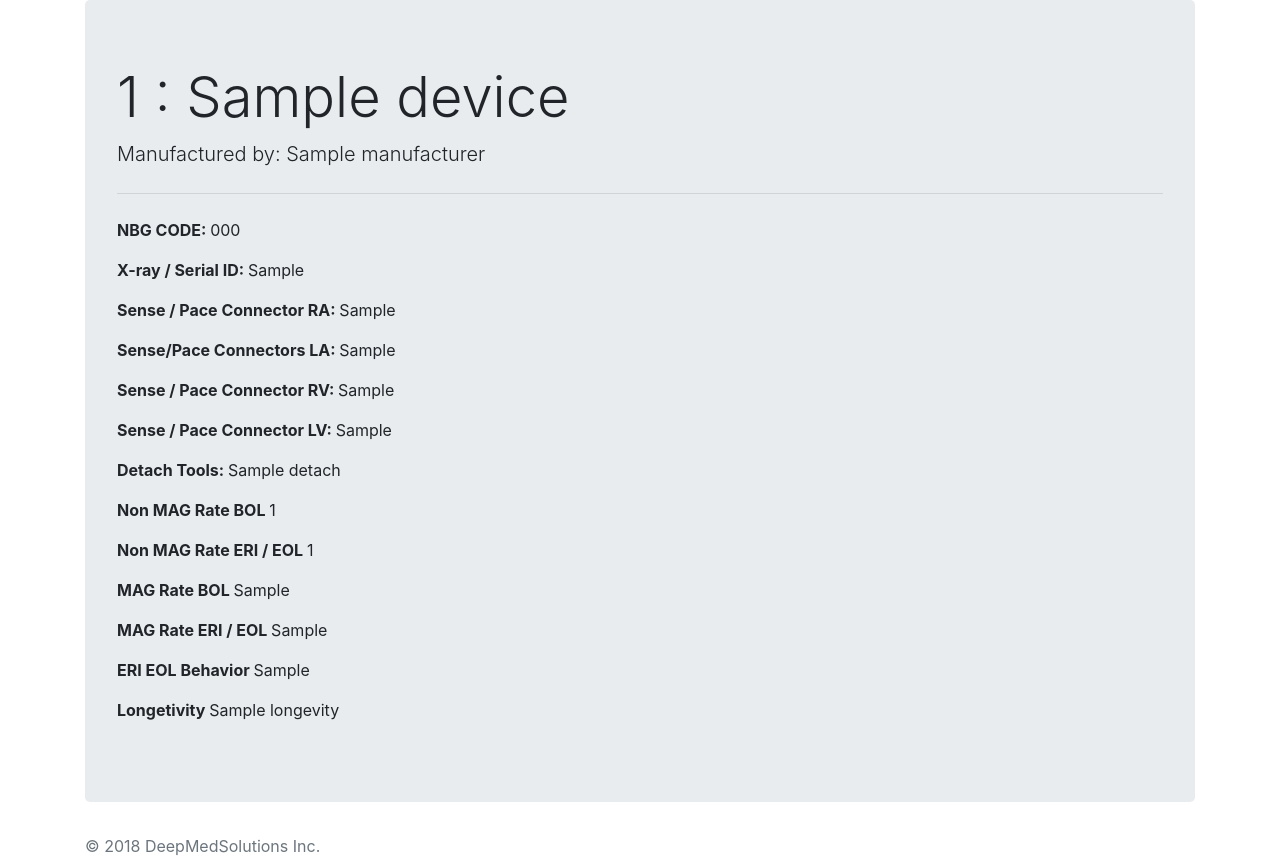
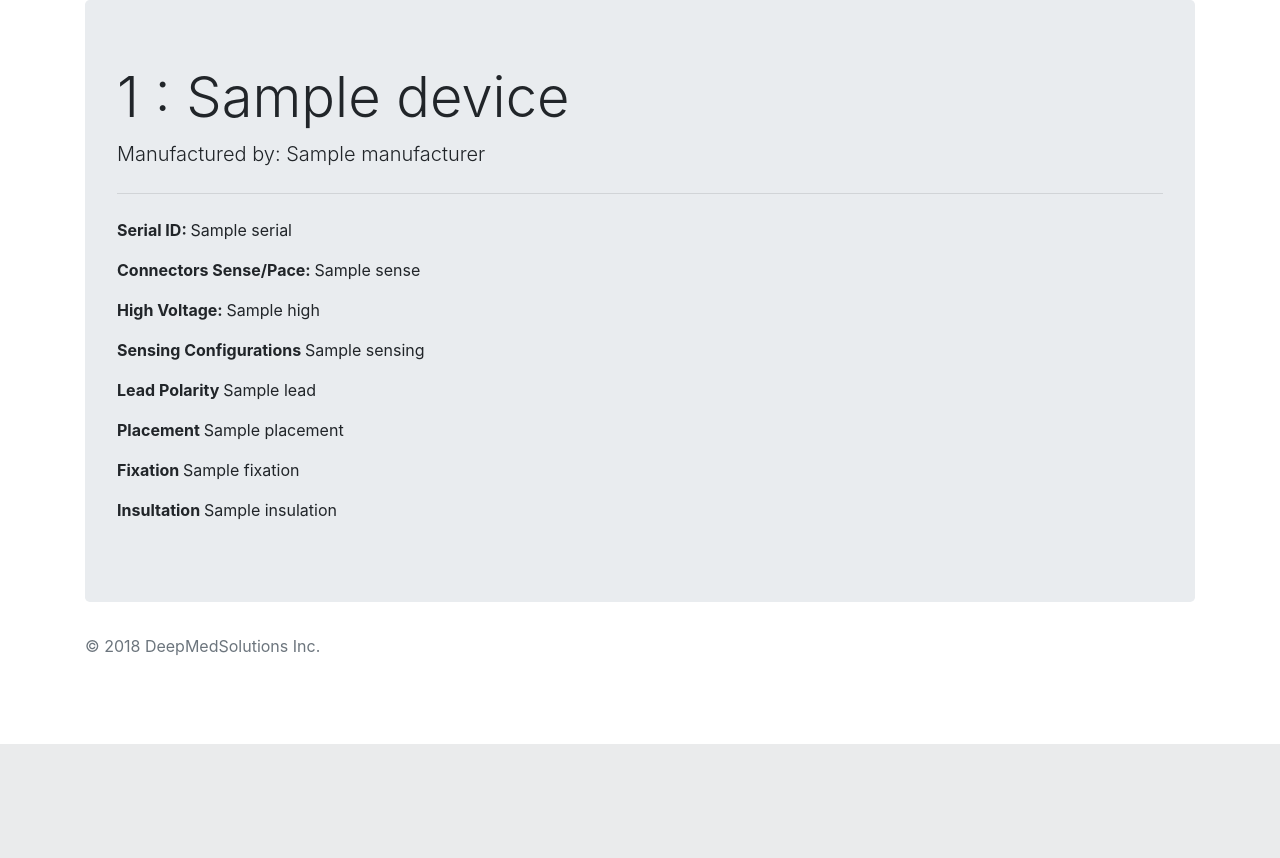
Before and after one commit to farbodab/cardiacpedia, a Flask app: template cardiacpedia/templates/Devices/hv_device.html in a window 1280 px wide. Shown: the part 56-914 px from the top of the page. After the commit the page ends 800 px from the top, so only its background shows below. Run offline with Flask 2, Linux system fonts and the light colour scheme; the template is opened without the code that fills it: most values are stand-ins (such as "Sample title", 1, 10 or a date in 2020); some libraries are stand-ins or nearby versions.

Commit message:
HV Device page done

```diff
--- a/cardiacpedia/templates/Devices/hv_device.html
+++ b/cardiacpedia/templates/Devices/hv_device.html
@@ -5,18 +5,13 @@
   <h1 class="display-4">{{device.model_number}} : {{device.name}}</h1>
   <p class="lead">Manufactured by: {{device.manufacturer}}</p>
   <hr class="my-4">
-  <p><b>NBG CODE: </b>{{device.nbg_code}}</p>
-  <p><b>X-ray / Serial ID: </b>{{device.x_ray}}</p>
-  <p><b>Sense / Pace Connector RA: </b>{{device.ra}}</p>
-  <p><b>Sense/Pace Connectors LA: </b>{{device.la}}</p>
-  <p><b>Sense / Pace Connector RV: </b>{{device.rv}}</p>
-  <p><b>Sense / Pace Connector LV: </b>{{device.lv}}</p>
-  <p><b>Detach Tools: </b>{{device.detach}}</p>
-  <p><b>Non MAG Rate BOL </b>{{device.n_bol}}</p>
-  <p><b>Non MAG Rate ERI / EOL </b>{{device.n_eri}}</p>
-  <p><b>MAG Rate BOL </b>{{device.m_bol}}</p>
-  <p><b>MAG Rate ERI / EOL </b>{{device.m_eri}}</p>
-  <p><b>ERI EOL Behavior </b>{{device.eri_behaviour}}</p>
-  <p><b>Longetivity </b>{{device.longevity}}</p>
+  <p><b>Serial ID: </b>{{device.serial}}</p>
+  <p><b>Connectors Sense/Pace: </b>{{device.sense}}</p>
+  <p><b>High Voltage: </b>{{device.high}}</p>
+  <p><b>Sensing Configurations </b>{{device.sensing}}</p>
+  <p><b>Lead Polarity </b>{{device.lead}}</p>
+  <p><b>Placement </b>{{device.placement}}</p>
+  <p><b>Fixation </b>{{device.fixation}}</p>
+  <p><b>Insultation </b>{{device.insulation}}</p>
 </div>
 {% endblock %}
```
